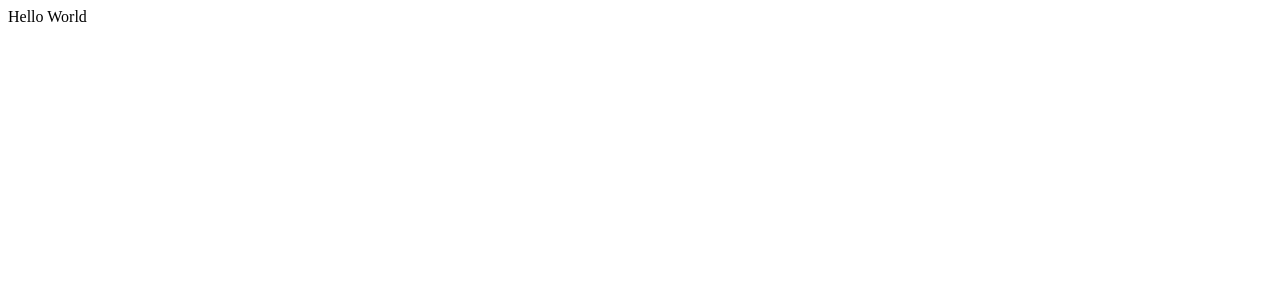
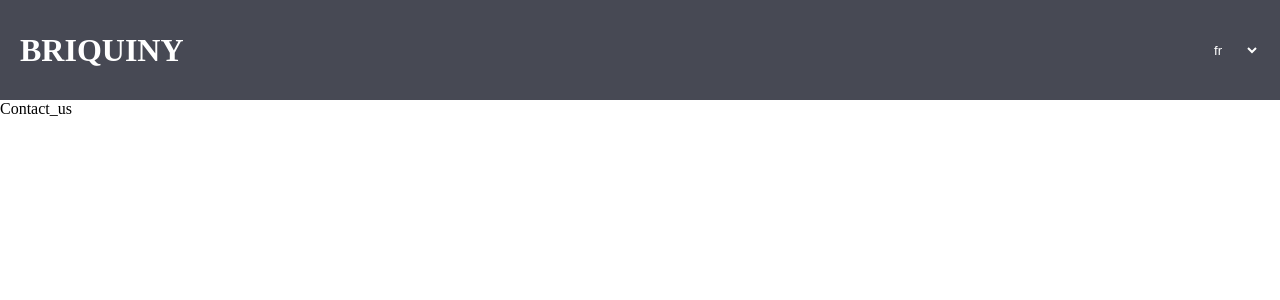
Before and after one commit to logan496/Briquiny-web, a React (Vite) app in the folder briquiny-frontend/: page / in a window 1280 px wide. Shown: the top 300 px of the page. Built offline with nearby package versions, Linux system fonts and the light colour scheme.

Commit message:
The header is almost ready

```diff
--- /dev/null
+++ b/briquiny-frontend/src/Components/Header/index.css
@@ -0,0 +1,26 @@
+.header {
+  display: flex;
+  flex-direction: row;
+  align-items: center;
+  justify-content: space-between;
+  background-color: #474954;
+  color: #fff;
+  padding: 0px 20px 0px 20px;
+  height: 100px;
+}
+@media screen and (max-width: 300px) {
+  .header {
+    font-size: 0.6em;
+  }
+}
+.header-p {
+  font-size: 1.3em;
+}
+.header_language {
+  outline: none;
+  border-radius: 10px;
+  background-color: #474954;
+  color: #fff;
+  border: none;
+  width: 50px;
+}/*# sourceMappingURL=index.css.map */
--- /dev/null
+++ b/briquiny-frontend/src/Components/Header/index.jsx
@@ -0,0 +1,27 @@
+import { useEffect } from "react";
+import "./index.css"
+
+function Header(){
+
+    console.log(window.screen.width);
+
+    function modifieHeader(){
+
+    }
+
+    useEffect(() =>{
+        console.log("Is ok !")
+    }, [])
+
+    return(
+        <div className="header">
+            <h1 className="header-h1">BRIQUINY</h1>
+            <select className="header_language" name="language" id="language">
+                <option value="french">fr</option>
+                <option value="english">en</option>
+            </select>
+        </div>
+    )
+}
+
+export default Header;
--- /dev/null
+++ b/briquiny-frontend/src/Components/Header/index.scss
@@ -0,0 +1,31 @@
+$primary : #474954;
+$secondary : #F23000;
+$third: #76ED7B;
+$four: #628395;
+$five: #fff;
+
+.header{
+    display: flex;
+    flex-direction: row;
+    align-items: center;
+    justify-content: space-between;
+    background-color: $primary;
+    color: $five;
+    padding: 0px 20px 0px 20px;
+    height: 100px;
+    @media screen and (max-width: 300px) {
+     font-size: 0.6em;
+    }
+
+    &-p{
+        font-size: 1.3em;
+    }
+    &_language{
+        outline: none;
+        border-radius: 10px;
+        background-color: $primary;
+        color: $five;
+        border: none;
+        width: 50px;
+    }
+}
--- a/briquiny-frontend/src/main.jsx
+++ b/briquiny-frontend/src/main.jsx
@@ -1,13 +1,20 @@
 import React from 'react'
 import ReactDOM from 'react-dom/client'
 import { BrowserRouter as Router, Routes, Route } from "react-router-dom";
-import Home from './pages/Home';
+import Contact_us from './pages/Contact_us';
+import Briquiny_kotto from './pages/Briquiny_kotto';
+import Header from './Components/Header';
+import GlobalStyle from './utils/style/GlobalStyle';
 
 ReactDOM.createRoot(document.getElementById('root')).render(
   <React.StrictMode>
     <Router>
+      <GlobalStyle />
+      <Header />
       <Routes>
-        <Route path='/' element={ <Home /> } />
+        <Route path='/' element={ <Contact_us /> } />
+        <Route path='/contact_us' element={ <Contact_us /> } />
+        <Route path='/briquiny_kotto' element={ <Briquiny_kotto /> } />
       </Routes>
     </Router>
   </React.StrictMode>,
--- /dev/null
+++ b/briquiny-frontend/src/pages/Briquiny_kotto/index.jsx
@@ -0,0 +1,11 @@
+
+
+function Briquiny_kotto(){
+    return(
+        <div>
+            Briquiny_kotto
+        </div>
+    )
+}
+
+export default Briquiny_kotto;
--- /dev/null
+++ b/briquiny-frontend/src/pages/Contact_us/index.jsx
@@ -0,0 +1,11 @@
+
+
+function Contact_us(){
+    return(
+        <div>
+            Contact_us
+        </div>
+    )
+}
+
+export default Contact_us;
--- a/briquiny-frontend/src/pages/Home/index.jsx
+++ /dev/null
@@ -1,11 +0,0 @@
-
-
-function Home(){
-    return(
-        <div>
-            Hello World
-        </div>
-    )
-}
-
-export default Home;
--- /dev/null
+++ b/briquiny-frontend/src/utils/style/GlobalStyle.jsx
@@ -0,0 +1,15 @@
+import { createGlobalStyle } from "styled-components";
+
+const StyledGlobalStyle = createGlobalStyle`
+    *{
+        margin: 0;
+        padding: 0;
+        box-sizing: border-box;
+    }
+`
+
+function GlobalStyle(){
+    return <StyledGlobalStyle />
+}
+
+export default GlobalStyle;
```
Also changed, not shown: briquiny-frontend/src/Components/Footer/index.jsx (added, +11 -0 lines), 1 other file (tests, documents, lock files or other folders).
